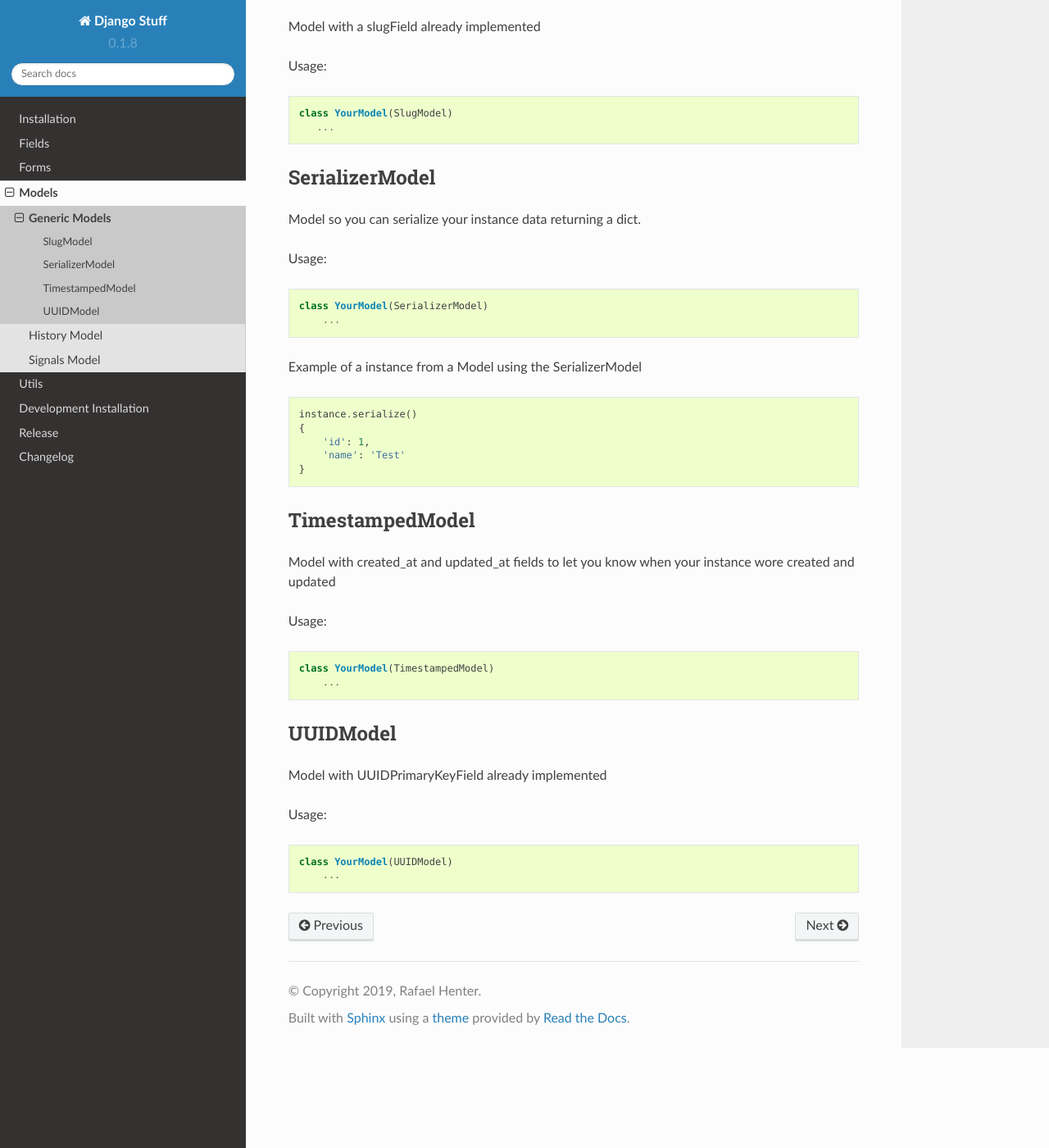
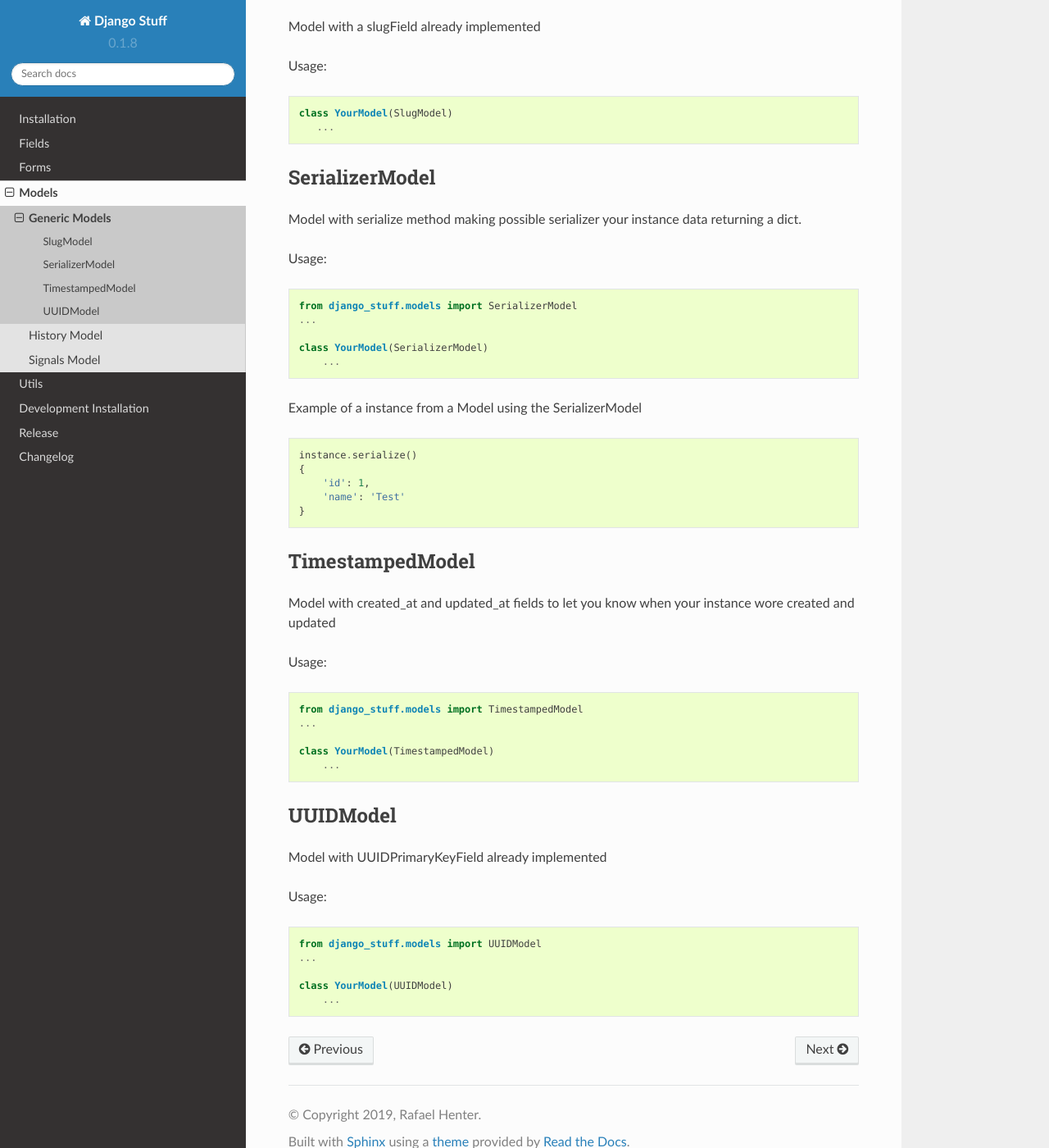
Before and after one commit to rhenter/django-stuff, a Sphinx documentation site: the page built from docs/source/models/generic.rst, in a window 1280 px wide and 1400 px high, scrolled down 243 px. Shown: the whole window at 82% size. Built offline with Sphinx 7.4.7 and the Read the Docs theme 2.0.0, drawn with Linux system fonts in a browser that asks for light colours.

Commit message:
Corrige o texto e deixa mais clara a documentacao dos modelos genericos

```diff
--- a/docs/source/models/generic.rst
+++ b/docs/source/models/generic.rst
@@ -20,11 +20,14 @@ Usage:
 SerializerModel
 ---------------
 
-Model so you can serialize your instance data returning a dict.
+Model with serialize method making possible serializer your instance data returning a dict.
 
 Usage:
 
 .. code-block:: python
+
+    from django_stuff.models import SerializerModel
+    ...
 
     class YourModel(SerializerModel)
         ...
@@ -49,6 +52,9 @@ Usage:
 
 .. code-block:: python
 
+    from django_stuff.models import TimestampedModel
+    ...
+
     class YourModel(TimestampedModel)
         ...
 
@@ -62,5 +68,8 @@ Usage:
 
 .. code-block:: python
 
+    from django_stuff.models import UUIDModel
+    ...
+
     class YourModel(UUIDModel)
         ...
```
